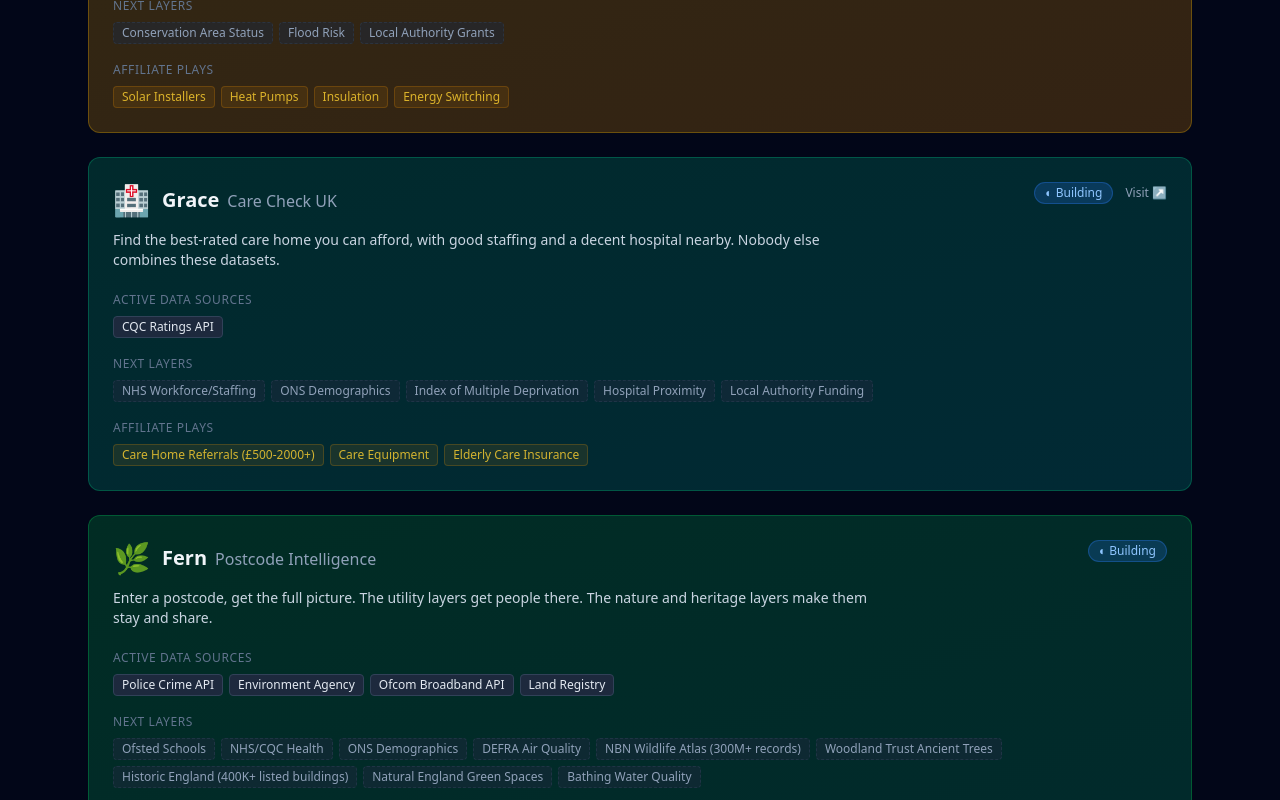
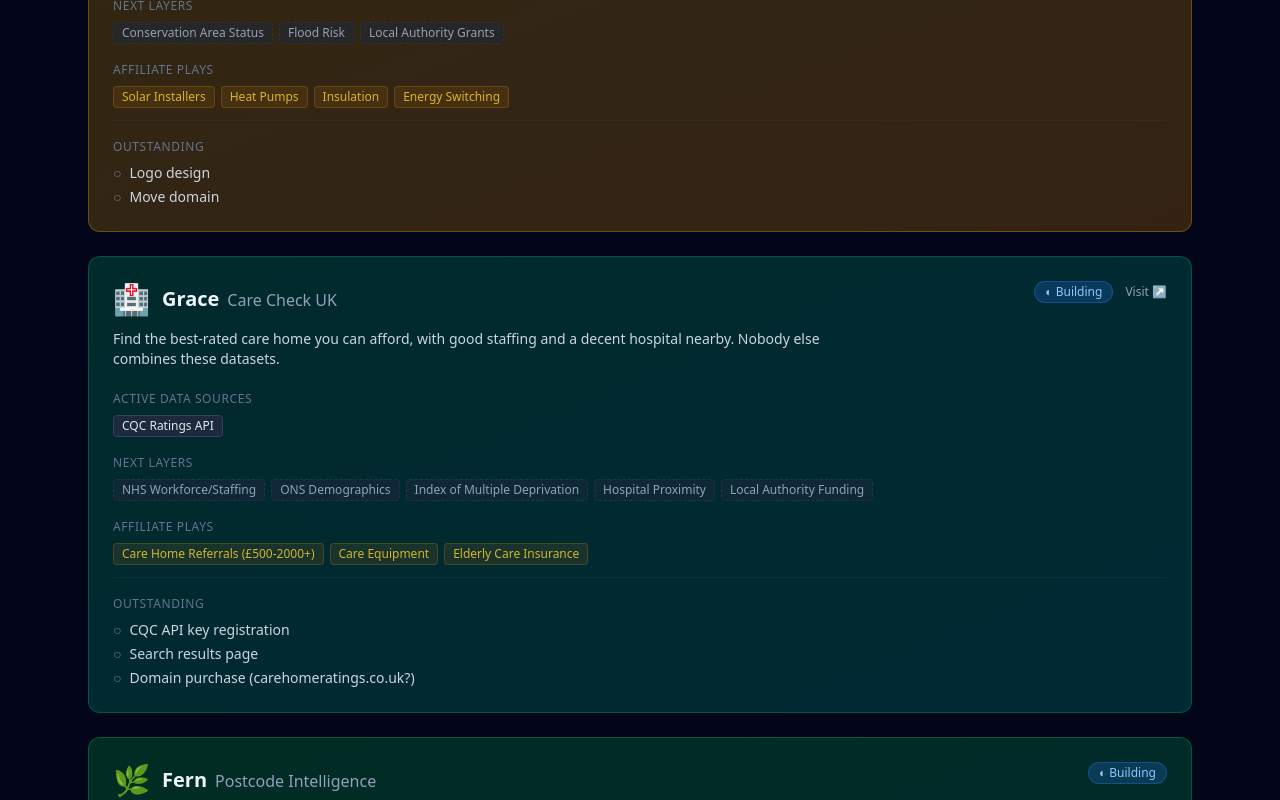
Before and after one commit to skyblue-will/data-portfolio, a Next.js app: page / in a window 1280 px wide. Shown: the part 840-1640 px from the top of the page. Built offline with nearby package versions, Linux system fonts and the light colour scheme.

Commit message:
Add outstanding tasks per project

```diff
--- a/app/page.tsx
+++ b/app/page.tsx
@@ -1,3 +1,5 @@
+type Task = { text: string; done: boolean };
+
 const projects = [
   {
     name: "Rev",
@@ -10,6 +12,7 @@
     dataSources: ["DVSA MOT History API", "DfT Fleet Statistics"],
     nextLayers: ["DVLA Vehicle Data", "Recall Notices", "STATS19 Accidents", "Fuel Economy"],
     affiliates: ["Car Insurance", "Garage Bookings", "Car Buying Guides"],
+    tasks: [] as Task[],
     color: "from-red-500/20 to-orange-500/20",
     border: "border-red-500/30",
     badge: "bg-red-500/20 text-red-300",
@@ -31,6 +34,10 @@
     ],
     nextLayers: ["Conservation Area Status", "Flood Risk", "Local Authority Grants"],
     affiliates: ["Solar Installers", "Heat Pumps", "Insulation", "Energy Switching"],
+    tasks: [
+      { text: "Logo design", done: false },
+      { text: "Move domain", done: false },
+    ] as Task[],
     color: "from-yellow-500/20 to-amber-500/20",
     border: "border-yellow-500/30",
     badge: "bg-yellow-500/20 text-yellow-300",
@@ -52,6 +59,11 @@
       "Local Authority Funding",
     ],
     affiliates: ["Care Home Referrals (£500-2000+)", "Care Equipment", "Elderly Care Insurance"],
+    tasks: [
+      { text: "CQC API key registration", done: false },
+      { text: "Search results page", done: false },
+      { text: "Domain purchase (carehomeratings.co.uk?)", done: false },
+    ] as Task[],
     color: "from-emerald-500/20 to-teal-500/20",
     border: "border-emerald-500/30",
     badge: "bg-emerald-500/20 text-emerald-300",
@@ -84,6 +96,10 @@
       "Home Insurance",
       "Outdoor Gear",
     ],
+    tasks: [
+      { text: "Scaffold project", done: false },
+      { text: "Core postcode search", done: false },
+    ] as Task[],
     color: "from-green-500/20 to-emerald-500/20",
     border: "border-green-500/30",
     badge: "bg-green-500/20 text-green-300",
@@ -227,6 +243,27 @@
                   ))}
                 </div>
               </div>
+
+              {/* Tasks */}
+              {project.tasks.length > 0 && (
+                <div className="mt-3 pt-3 border-t border-slate-700/30">
+                  <span className="text-xs text-slate-500 uppercase tracking-wider font-medium">
+                    Outstanding
+                  </span>
+                  <div className="mt-1.5 space-y-1">
+                    {project.tasks.map((task) => (
+                      <div key={task.text} className="flex items-center gap-2 text-sm">
+                        <span className={task.done ? "text-green-400" : "text-slate-500"}>
+                          {task.done ? "✓" : "○"}
+                        </span>
+                        <span className={task.done ? "text-slate-500 line-through" : "text-slate-300"}>
+                          {task.text}
+                        </span>
+                      </div>
+                    ))}
+                  </div>
+                </div>
+              )}
             </div>
           ))}
         </div>
```
